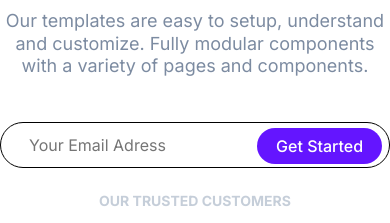
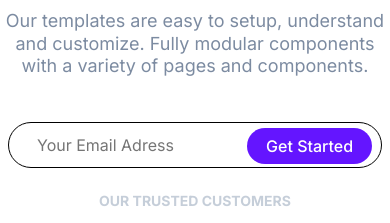
Before and after one commit to ExoPolit/treactclone.io, a plain HTML site: page index.html in a window 390 px wide. Shown: the part 274-497 px from the top of the page. Drawn offline with Linux system fonts and the light colour scheme.

Commit message:
new update

```diff
--- a/style.css
+++ b/style.css
@@ -1332,6 +1332,13 @@ FOOTER
 }
 
 @media screen and (max-width: 440px){
+  form{
+    margin: 0 8px;
+
+  }
+  .submit{
+    margin: -6px -2px;
+  }
   .woman{
     position: absolute;
     top: 1.1rem;
```
